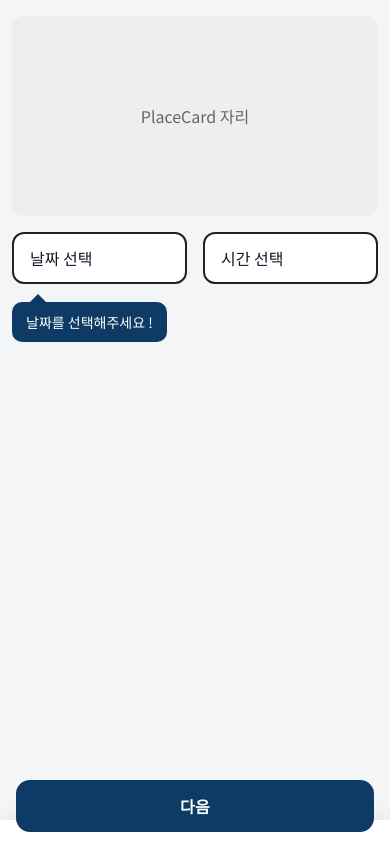
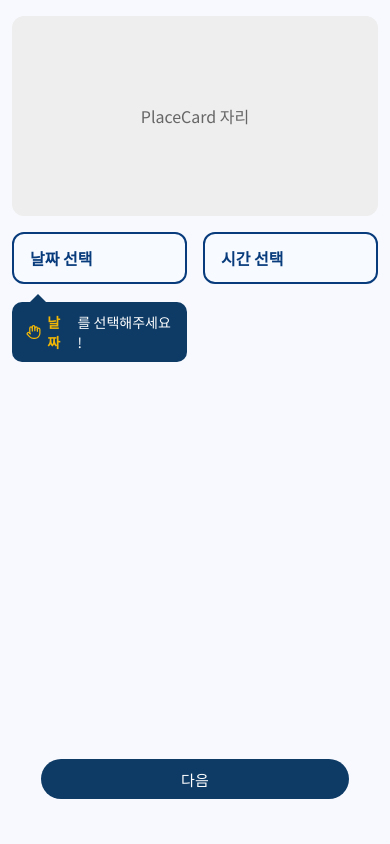
Before and after one commit to inu-appcenter/SpotinU-Web, a React (Vite) app: page /place/review in a window 390 px wide. Built offline with nearby package versions, Linux system fonts and the light colour scheme.

Commit message:
PlaceCard제외 키워드 선택 구현

```diff
--- a/src/components/PlaceReview/BottomBtns/NextBtn.tsx
+++ b/src/components/PlaceReview/BottomBtns/NextBtn.tsx
@@ -22,22 +22,25 @@ const Bar = styled.div`
   left: 0;
   right: 0;
   bottom: 0;
-  padding: 12px 16px calc(12px + env(safe-area-inset-bottom));
 
+  padding: 12px 16px calc(env(safe-area-inset-bottom) + 45px);
   display: flex;
   justify-content: center;
   z-index: 100;
+  background: #f8f9fe;
 `
 
 const Button = styled.button<{ disabled?: boolean }>`
-  width: min(560px, 100%);
-  height: 52px;
+  width: calc(100% - 50px);
+  max-width: 560px;
+
+  height: 40px;
   border: none;
-  border-radius: 14px;
+  border-radius: 50px;
   background: ${({ disabled }) => (disabled ? '#0d3b66' : '#0d3b66')};
   color: #fff;
-  font-weight: 800;
-  font-size: 16px;
+  font-weight: 500;
+  font-size: 15px;
   letter-spacing: 0.3px;
   cursor: ${({ disabled }) => (disabled ? 'default' : 'pointer')};
   transition: transform 0.06s ease;
--- a/src/components/PlaceReview/BottomBtns/PrevNextBtn.tsx
+++ b/src/components/PlaceReview/BottomBtns/PrevNextBtn.tsx
@@ -1,3 +1,4 @@
+import { ChevronLeft } from 'lucide-react'
 import styled from 'styled-components'
 
 type Props = {
@@ -6,10 +7,8 @@ type Props = {
   prevLabel?: string
   nextLabel?: string
   nextDisabled?: boolean
-
-  /** 위치 제어 */
-  fixed?: boolean // 기본 true (기존과 동일 동작)
-  bottom?: string // 예: "0" | "calc(64px + 16px + env(safe-area-inset-bottom))"
+  fixed?: boolean
+  bottom?: string
   className?: string
 }
 
@@ -19,18 +18,18 @@ export default function PrevNextBtn({
   prevLabel = '이전',
   nextLabel = '다음',
   nextDisabled,
-  //
   fixed = true,
   bottom,
   className,
-  //
 }: Props) {
   return (
     <Bar $fixed={fixed} $bottom={bottom} className={className}>
       <Buttons>
         <Ghost type="button" onClick={onPrev}>
-          {prevLabel}
+          <ChevronLeft size={18} strokeWidth={2.5} />
+          <span>{prevLabel}</span>
         </Ghost>
+
         <Primary type="button" disabled={nextDisabled} onClick={onNext}>
           {nextLabel}
         </Primary>
@@ -39,42 +38,51 @@ export default function PrevNextBtn({
   )
 }
 
-/** transient props 로 DOM 전달 방지 */
 const Bar = styled.div<{ $fixed?: boolean; $bottom?: string }>`
   position: ${({ $fixed }) => ($fixed ? 'fixed' : 'static')};
   left: ${({ $fixed }) => ($fixed ? 0 : 'auto')};
   right: ${({ $fixed }) => ($fixed ? 0 : 'auto')};
-  bottom: ${({ $fixed, $bottom }) => ($fixed ? ($bottom ?? '0') : 'auto')};
+  bottom: ${({ $fixed, $bottom }) =>
+    $fixed ? ($bottom ?? 'env(safe-area-inset-bottom)') : 'auto'};
 
-  background: #fff;
-  padding: 12px 16px calc(12px + env(safe-area-inset-bottom));
-  box-shadow: 0 -8px 20px rgba(0, 0, 0, 0.08);
+  background: #f8f9fe;
+  padding: 10px 16px calc(26px + env(safe-area-inset-bottom));
+
   display: flex;
   justify-content: center;
-  z-index: 100; /* BottomNavBar(60)보다 높게 */
+  z-index: 100;
 `
 
 const Buttons = styled.div`
   width: min(560px, 100%);
   display: grid;
-  grid-template-columns: 120px 1fr;
+  grid-template-columns: 1fr auto;
+  align-items: center;
   gap: 10px;
 `
+const Ghost = styled.button`
+  height: 40px;
+  display: inline-flex;
+  align-items: center;
+  gap: 6px;
+  padding: 0;
+  border: 0;
+  background: transparent;
+  color: #111;
+  font-weight: 600;
+  font-size: 18px;
 
-const Ghost = styled.button`
-  height: 52px;
-  border-radius: 14px;
-  border: 1px solid #d7dbe2;
-  background: #fff;
-  font-weight: 800;
+  cursor: pointer;
 `
 
 const Primary = styled.button<{ disabled?: boolean }>`
-  height: 52px;
-  border-radius: 14px;
+  height: 47px;
+  min-width: 92px;
+  padding: 0 18px;
+  border-radius: 13px;
   border: 0;
-  font-weight: 800;
+  font-weight: 500;
   color: #fff;
-  background: ${({ disabled }) => (disabled ? '#cfd3da' : '#0d3b66')};
-  cursor: ${({ disabled }) => (disabled ? 'default' : 'pointer')};
+  background: #073b7b;
+  font-size: 17px;
 `
--- a/src/components/PlaceReview/CommentCard/CommentCard.tsx
+++ b/src/components/PlaceReview/CommentCard/CommentCard.tsx
@@ -1 +1,50 @@
 // VisitCompletePage의 리뷰 내용
+import styled from 'styled-components'
+
+type Props = {
+  text: string
+  imageUrls?: string[]
+}
+
+export default function CommentCard({ text, imageUrls = [] }: Props) {
+  if (!text && imageUrls.length === 0) return null
+
+  return (
+    <Box>
+      {text && <Content>{text}</Content>}
+      {imageUrls.length > 0 && (
+        <ImgGrid>
+          {imageUrls.map((url, i) => (
+            <Img key={i} src={url} alt={`comment-img-${i}`} />
+          ))}
+        </ImgGrid>
+      )}
+    </Box>
+  )
+}
+
+const Box = styled.div`
+  margin: 12px 16px 0;
+  background: #2e5aac;
+  border-radius: 12px;
+  padding: 12px;
+  color: #fff;
+`
+
+const Content = styled.p`
+  font-size: 14px;
+  margin: 0 0 8px;
+`
+
+const ImgGrid = styled.div`
+  display: grid;
+  grid-template-columns: repeat(auto-fill, minmax(120px, 1fr));
+  gap: 8px;
+`
+
+const Img = styled.img`
+  width: 100%;
+  height: 100px;
+  object-fit: cover;
+  border-radius: 8px;
+`
--- a/src/components/PlaceReview/DateTimeSelector.tsx
+++ b/src/components/PlaceReview/DateTimeSelector.tsx
@@ -1,13 +1,23 @@
+import { Hand } from 'lucide-react'
 import { useMemo, useState } from 'react'
 import styled from 'styled-components'
 
 import WheelDateTimePicker from './WheelDateTimePicker'
 
-type Props = {
+type DateTimeSelectorProps = {
   valueDate?: Date | null
   valueTime?: { hour: number; minute: number } | null
   onChangeDate?: (date: Date) => void
   onChangeTime?: (time: { hour: number; minute: number }) => void
+}
+
+function formatKoreanDate(d: Date) {
+  const yy = d.getFullYear().toString().slice(-2)
+  const m = d.getMonth() + 1
+  const day = d.getDate()
+  const weekday = ['일', '월', '화', '수', '목', '금', '토'][d.getDay()]
+
+  return `${yy}년 ${m}월 ${day}일 ${weekday}`
 }
 
 export default function DateTimeSelector({
@@ -15,14 +25,12 @@ export default function DateTimeSelector({
   valueTime: controlledTime,
   onChangeDate,
   onChangeTime,
-}: Props) {
+}: DateTimeSelectorProps) {
   const [date, setDate] = useState<Date | null>(controlledDate ?? null)
   const [time, setTime] = useState<{ hour: number; minute: number } | null>(controlledTime ?? null)
 
   const [openDate, setOpenDate] = useState(false)
   const [openTime, setOpenTime] = useState(false)
-
-  // 외부에서 값이 바뀌어 들어오는 경우도 반영
 
   if (controlledDate && controlledDate !== date) setDate(controlledDate)
   if (controlledTime && controlledTime !== time) setTime(controlledTime)
@@ -34,46 +42,10 @@ export default function DateTimeSelector({
   )
 
   const showGuideForDate = !date
-  const showGuideForTime = !!date && !time // ← 날짜 선택했고, 시간은 아직 없을 때
+  const showGuideForTime = !!date && !time // ← 날짜 선택O, 시간 선택X
 
   return (
     <Wrap>
-      {/* <Row>
-        <Box
-          role="button"
-          aria-label="날짜 선택"
-          $active={!!date}
-          onClick={() => setOpenDate(true)}
-        >
-          <span>{dateText}</span>
-          {date && (
-            <EditText
-              onClick={(e) => {
-                e.stopPropagation()
-                setOpenDate(true)
-              }}
-            >
-              수정
-            </EditText>
-          )}
-        </Box>
-
-        <Spacer />
-
-        <Box
-          role="button"
-          aria-label="시간 선택"
-          $active={!!time}
-          onClick={() => setOpenTime(true)}
-        >
-          <span>{timeText}</span>
-        </Box>
-      </Row> */}
-
-      {/* // 가이드 말풍선  */}
-      {/* {showGuideForDate && <Guide $left>날짜를 선택해주세요 !</Guide>}
-      {showGuideForTime && <Guide> 시간을 선택해주세요 !</Guide>}  */}
-
       <Grid>
         <Cell>
           <Box
@@ -82,7 +54,7 @@ export default function DateTimeSelector({
             $active={!!date}
             onClick={() => setOpenDate(true)}
           >
-            <span>{dateText}</span>
+            <Value $active={!!date}>{dateText}</Value>
             {date && (
               <EditText
                 onClick={(e) => {
@@ -103,12 +75,14 @@ export default function DateTimeSelector({
             $active={!!time}
             onClick={() => setOpenTime(true)}
           >
-            <span>{timeText}</span>
+            <Value $active={!!time} $time>
+              {timeText}
+            </Value>
             {time && (
               <EditText
                 onClick={(e) => {
                   e.stopPropagation()
-                  setOpenDate(true)
+                  setOpenTime(true)
                 }}
               >
                 수정
@@ -117,12 +91,25 @@ export default function DateTimeSelector({
           </Box>
         </Cell>
 
-        {/* 버튼 바로 아래 각 칸에 가이드 배치 */}
-        <Cell>{showGuideForDate && <Guide $left> 날짜를 선택해주세요 !</Guide>}</Cell>
-        <Cell>{showGuideForTime && <Guide> 시간을 선택해주세요 !</Guide>}</Cell>
+        <Cell>
+          {showGuideForDate && (
+            <Guide $left>
+              <Hand size={16} color="#f2b705" />
+              <Highlight>날짜</Highlight>를 선택해주세요 !
+            </Guide>
+          )}
+        </Cell>
+
+        <Cell>
+          {showGuideForTime && (
+            <Guide>
+              <Hand size={16} color="#f2b705" />
+              <Highlight>시간</Highlight>을 선택해주세요 !
+            </Guide>
+          )}
+        </Cell>
       </Grid>
 
-      {/* 날짜 휠 모달 */}
       <WheelDateTimePicker
         open={openDate}
         mode="date"
@@ -135,7 +122,6 @@ export default function DateTimeSelector({
         }}
       />
 
-      {/* 시간 휠 모달 */}
       <WheelDateTimePicker
         open={openTime}
         mode="time"
@@ -157,40 +143,40 @@ export default function DateTimeSelector({
   )
 }
 
-/* ===== utils / styles ===== */
-
 function to2(n: number) {
   return n.toString().padStart(2, '0')
-}
-function formatKoreanDate(d: Date) {
-  const m = d.getMonth() + 1
-  const day = d.getDate()
-  const weekday = ['일', '월', '화', '수', '목', '금', '토'][d.getDay()]
-  return `${m}월${day}일 ${weekday}`
 }
 
 const Wrap = styled.div`
   width: 100%;
 `
 
-// const Row = styled.div`
-//   display: flex;
-//   gap: 16px;
-//   align-items: center;
-// `
-
 const Box = styled.div<{ $active?: boolean }>`
   flex: 1;
   min-height: 52px;
   border-radius: 12px;
-  border: 2px solid ${({ $active }) => ($active ? '#111' : '#222')};
-  background: ${({ $active }) => ($active ? '#efefef' : '#fff')};
-  font-size: 16px;
+
+  border: ${({ $active }) => ($active ? '0' : '2px solid #073B7B')};
+  background: ${({ $active }) => ($active ? '#EEEEEE' : '#F7FAFF')};
+
   padding: 12px 16px;
   display: flex;
   justify-content: space-between;
   align-items: center;
   cursor: pointer;
+  transition:
+    background 0.15s ease,
+    border-color 0.15s ease,
+    color 0.15s ease,
+    box-shadow 0.15s ease;
+`
+const Value = styled.span<{ $active?: boolean; $time?: boolean }>`
+  color: ${({ $active }) => ($active ? '#222' : '#073B7B')};
+  font-weight: ${({ $active }) => ($active ? 700 : 800)};
+  padding-left: ${({ $active, $time }) => {
+    if (!$active) return '0'
+    return $time ? '4px' : '1px'
+  }};
 `
 
 const EditText = styled.span`
@@ -199,36 +185,10 @@ const EditText = styled.span`
   font-size: 14px;
 `
 
-// const Spacer = styled.div`
-//   width: 16px;
-// `
-
-// const Guide = styled.div<{ $left?: boolean }>`
-//   margin-top: 10px;
-//   display: inline-block;
-//   background: #0d3b66;
-//   color: #fff;
-//   padding: 10px 14px;
-//   border-radius: 10px;
-//   position: relative;
-//   font-size: 14px;
-
-//   ${({ $left }) => ($left ? 'margin-right:auto;' : 'margin-left:auto;')}
-
-//   &::before {
-//     content: '';
-//     position: absolute;
-//     top: -8px;
-//     ${({ $left }) => ($left ? 'left:18px;' : 'right:18px;')}
-//     border-width: 0 8px 8px 8px;
-//     border-style: solid;
-//     border-color: transparent transparent #0d3b66 transparent;
-//   }
-// `
 const Grid = styled.div`
   display: grid;
   grid-template-columns: 1fr 1fr;
-  gap: 12px 16px; /* 행 간격 / 열 간격 */
+  gap: 12px 16px;
   align-items: start;
 `
 
@@ -236,7 +196,9 @@ const Cell = styled.div``
 
 const Guide = styled.div<{ $left?: boolean }>`
   margin-top: 6px;
-  display: inline-block;
+  display: inline-flex;
+  align-items: center;
+  gap: 6px;
   background: #0d3b66;
   color: #fff;
   padding: 10px 14px;
@@ -254,3 +216,8 @@ const Guide = styled.div<{ $left?: boolean }>`
     border-color: transparent transparent #0d3b66 transparent;
   }
 `
+
+const Highlight = styled.span`
+  color: #f2b705;
+  font-weight: 600;
+`
--- a/src/components/PlaceReview/ReviewKeywordSelector.tsx
+++ b/src/components/PlaceReview/ReviewKeywordSelector.tsx
@@ -1,7 +1,8 @@
-import type { ReactNode } from 'react'
+import type { LucideIcon } from 'lucide-react'
+import { Armchair, Smile } from 'lucide-react'
 import styled from 'styled-components'
 
-export type Keyword = { id: string; label: string; icon?: ReactNode }
+export type Keyword = { id: string; label: string; Icon?: LucideIcon }
 export type Group = { title: string; items: Keyword[] }
 
 type Props = {
@@ -12,14 +13,14 @@ type Props = {
   minPick?: number
   maxPick?: number
   groups?: Group[]
-  valueKey?: 'id' | 'label' // ← 라벨 저장할 때 'label'
+  valueKey?: 'id' | 'label'
 }
 
 const DEFAULT_GROUPS: Group[] = [
   {
     title: '분위기',
     items: [
-      { id: 'cozy', label: '아늑해요' },
+      { id: 'cozy', label: '아늑해요', Icon: Smile },
       { id: 'view', label: '뷰가 좋아요' },
       { id: 'interior', label: '인테리어가 멋져요' },
       { id: 'alone', label: '혼밥하기 좋아요' },
@@ -28,7 +29,7 @@ const DEFAULT_GROUPS: Group[] = [
   {
     title: '기타',
     items: [
-      { id: 'seat', label: '좌석이 편해요' },
+      { id: 'seat', label: '좌석이 편해요', Icon: Armchair },
       { id: 'clean', label: '공간이 청결해요' },
       { id: 'group', label: '단체모임하기 좋아요' },
       { id: 'nokey', label: '선택할 키워드가 없어요' }, // 전용 버튼으로 처리
@@ -79,31 +80,49 @@ export default function ReviewKeywordSelector({
             <ColTitle>{g.title}</ColTitle>
             <Chips>
               {g.items.map((it) => {
-                // 선택할 키워드가 없어요
-                if (it.id === 'nokey') {
+                const isNoKey = it.id === 'nokey'
+                const val = valueKey === 'id' ? it.id : it.label
+                const isActive = selected.has(val)
+                const dimmed = !isNoKey && noKeyword
+
+                const Icon = it.Icon
+
+                const content = (
+                  <ChipInner>
+                    {Icon && (
+                      <IconWrap $active={isActive} $dimmed={dimmed}>
+                        <Icon size={16} strokeWidth={2.5} />
+                      </IconWrap>
+                    )}
+                    <Label>{it.label}</Label>
+                  </ChipInner>
+                )
+
+                if (isNoKey) {
                   return (
                     <Chip
                       key={it.id}
-                      as="button"
-                      $active={noKeyword} // 파란색 토글 표시
-                      onClick={handleNoKeyword} //  다시 누르면 해제
+                      type="button"
+                      $variant="nokey"
+                      $active={noKeyword}
+                      onClick={handleNoKeyword}
                     >
-                      {it.label}
+                      {content}
                     </Chip>
                   )
                 }
-                const val = valueKey === 'id' ? it.id : it.label
-                const isActive = selected.has(val)
 
                 return (
                   <Chip
                     key={it.id}
-                    as="button"
+                    type="button"
+                    $variant="normal"
                     $active={isActive}
-                    $disabled={noKeyword}
+                    $dimmed={dimmed}
+                    disabled={noKeyword}
                     onClick={() => toggleByValue(val)}
                   >
-                    {it.label}
+                    {content}
                   </Chip>
                 )
               })}
@@ -116,10 +135,7 @@ export default function ReviewKeywordSelector({
 }
 
 const Wrap = styled.section`
-  background: #fff;
   border-radius: 12px;
-  padding: 12px;
-  box-shadow: 0 2px 10px rgba(0, 0, 0, 0.04);
 `
 
 const Head = styled.div``
@@ -127,46 +143,142 @@ const Head = styled.div``
 const Title = styled.div`
   font-weight: 800;
   margin-bottom: 6px;
+  font-size: 15px;
 `
 const Required = styled.span`
-  color: #0d3b66;
+  color: #000000ff;
   margin-left: 6px;
+  font-size: 13px;
 `
 const Desc = styled.div`
-  color: #8b93a1;
-  font-weight: 600;
+  color: #000000ff;
+  font-weight: 400;
+  font-size: 12px;
 `
 
+// const Grid = styled.div`
+//   display: grid;
+//   grid-template-columns: 1fr 1fr;
+//   gap: 18px 80px;
+//   margin-top: 12px;
+
+//   @media (max-width: 420px) {
+//     grid-template-columns: 1fr;
+//   }
+// `
 const Grid = styled.div`
   display: grid;
   grid-template-columns: 1fr 1fr;
-  gap: 8px 16px;
+
+  row-gap: clamp(2px, 2.5vw, 50px);
+
+  column-gap: clamp(80px, 8vw, 55px);
+
+  padding-inline: clamp(2px, 4vw, 0px);
+
   margin-top: 12px;
 
-  @media (max-width: 420px) {
-    grid-template-columns: 1fr; /* 모바일 좁을 때 한 컬럼 */
+  @media (max-width: 360px) {
+    grid-template-columns: 1fr;
+    column-gap: 0;
   }
 `
 
 const Col = styled.div``
 const ColTitle = styled.div`
-  font-weight: 800;
-  margin-bottom: 8px;
+  font-weight: 600;
+  margin-bottom: 13px;
+  margin-top: 13px;
+  font-size: 12px;
 `
 
 const Chips = styled.div`
   display: flex;
   flex-wrap: wrap;
-  gap: 8px;
+  gap: 18px;
 `
 
-const Chip = styled.div<{ $active?: boolean; $disabled?: boolean }>`
-  padding: 10px 12px;
+const Chip = styled.button<{
+  $active?: boolean
+  $dimmed?: boolean
+  $variant?: 'normal' | 'nokey'
+}>`
+  width: 140px;
+  height: 24px;
+
+  display: flex;
+
+  padding: 0px 12px;
+  border-radius: 6px;
+  font-size: 30px;
+  font-weight: 500;
+  transition:
+    background 0.15s ease,
+    color 0.15s ease,
+    border-color 0.15s ease;
+  cursor: pointer;
+
+  border: 1.7px solid #d9d9d9;
+  background: #eeeeee;
+  color: #000000ff;
+
+  ${({ $active }) =>
+    $active &&
+    `
+      border: 2px solid #073B7B;
+      background: #eeeeee;
+      color: #073B7B;
+    `}
+
+  ${({ $dimmed }) =>
+    $dimmed &&
+    `
+      border-color: #D9D9D9;
+      background: #5D5858;
+      color: #000000ff;
+      cursor: default;
+    `}
+
+  ${({ $variant, $active }) =>
+    $variant === 'nokey' &&
+    !$active &&
+    `
+      border-color: #D9D9D9;
+      background: #EEEEEE;
+      color: #000000ff;
+    `}
+
+  &:disabled {
+    pointer-events: none;
+  }
+`
+
+const ChipInner = styled.span`
+  display: inline-flex;
+  align-items: center;
+  gap: 8px;
+  width: 100%;
+  justify-content: center;
+`
+
+const IconWrap = styled.span<{ $active?: boolean; $dimmed?: boolean }>`
+  display: inline-flex;
+  align-items: center;
+  justify-content: center;
+  width: 22px;
+  height: 22px;
   border-radius: 999px;
-  border: 1px solid ${({ $active }) => ($active ? '#2053ff' : '#d7dbe2')};
-  background: ${({ $active }) => ($active ? '#e9f0ff' : '#efefef')};
-  color: ${({ $active }) => ($active ? '#2053ff' : '#333')};
-  font-weight: 700;
-  opacity: ${({ $disabled }) => ($disabled ? 0.5 : 1)};
-  cursor: ${({ $disabled }) => ($disabled ? 'not-allowed' : 'pointer')};
+
+  color: inherit;
+
+  ${({ $dimmed }) =>
+    $dimmed &&
+    `
+    border-color: #a9a9a9;
+    background: #5D5858;
+  `}
 `
+
+const Label = styled.span`
+  font-size: 11px;
+`
--- a/src/pages/PlaceReviewPage.tsx
+++ b/src/pages/PlaceReviewPage.tsx
@@ -16,11 +16,11 @@ type Step = 'date' | 'keyword' | 'media'
 
 const Page = styled.main`
   min-height: 100dvh;
-  background: #f3f5f7;
+  background: #f8f9fe;
   display: flex;
   align-items: flex-start;
   justify-content: center;
-  padding: 16px 12px 120px; /* 하단 버튼 영역 여유 */
+  padding: 16px 12px 120px;
 `
 
 const Container = styled.div`
@@ -88,64 +88,83 @@ export default function PlaceReviewPage() {
 
   const canGoNextFromKeyword = Boolean(finalDateTime) && (noKeyword || selectedKeywords.size >= 1)
 
-  //  미디어/리뷰
+  const selectedPlace = { name: '공간이름', buildingText: '00호관 00층 00호' }
+  const visitCount = 1 // 서버에 맞게 다시 변경해야됨
+
+  const placeName = selectedPlace?.name ?? '00호관 00층 00호'
+  const buildingText = selectedPlace?.buildingText ?? '00호관 00층 00호'
+
   const [photos, setPhotos] = useState<File[]>([])
   const [comment, setComment] = useState('')
 
   //  모달 on/off
   const [showEmptyModal, setShowEmptyModal] = useState(false)
 
-  // 등록 버튼을 눌렀을 때(미디어 스텝에서 PrevNextBtn.onNext로 연결)
+  // 등록 버튼을 눌렀을 때(미디어 스텝에서 PrevNextBtn.onNext로 연결함)
   const handleRegister = () => {
     if (!finalDateTime) return
     const noMedia = photos.length === 0
     const noComment = comment.trim() === ''
     if (noMedia && noComment) {
-      // “등록을 막지 않음”: 먼저 물어보는 모달만 띄움
-      setShowEmptyModal(true)
+      setShowEmptyModal(true) // 등록 모달 띄움
       return
     }
-    // 파일/코멘트 중 하나라도 있으면 일반 등록
-    submitWithReview()
+
+    submitWithReview() //내용이 있는경우
   }
 
-  // --- 기존 submit은 그대로 두고, 상황별 함수만 분리 ---
   const submitWithReview = () => {
     if (!finalDateTime) return
-    const payload = {
+
+    const uploadedUrls = photos.map((f) => URL.createObjectURL(f)) // 미리보기 (사진)
+
+    //  API 확인해야됨
+    console.log('리뷰 포함 등록', {
       visitAt: finalDateTime.toISOString(),
       keywords: Array.from(selectedKeywords),
       noKeyword,
       comment,
-      // photos: File[] -> 실제 업로드는 FormData 권장
-    }
-    console.log('리뷰 포함 등록', payload)
-    // TODO: API 호출 or 완료 화면 이동
+      medias: photos,
+    })
+
+    //  내용 있는 완료 화면으로
+    navigate('/visit/complete', {
+      state: {
+        placeName,
+        buildingText,
+        visitAt: finalDateTime.toISOString(),
+        visitCount,
+        isFavorite: false,
+        keywords: Array.from(selectedKeywords),
+        noKeyword,
+        mediaUrls: uploadedUrls, // 서버 다시 봐야됨
+        comment,
+      },
+      replace: true,
+    })
   }
 
   const submitVisitOnly = () => {
     if (!finalDateTime) return
 
-    // 방문 시각 ISO 문자열
-    const visitAtISO = finalDateTime.toISOString()
-
-    const payload = {
-      visitAt: visitAtISO,
+    console.log('방문만 기록', {
+      visitAt: finalDateTime.toISOString(),
       keywords: Array.from(selectedKeywords),
       noKeyword,
-      comment: '', // 방문만 기록
-    }
-    console.log('방문만 기록', payload)
+      comment: '',
+    })
 
-    //  여기서 바로 이동 (함수 밖이 아니라 함수 안)
+    //  방문만 완료로
     navigate('/visit/complete', {
       state: {
-        placeName: '공간이름', // 실제 값으로 교체
-        buildingText: '00호관 00층 00호', // 실제 값으로 교체
-        visitAt: visitAtISO, // ← payload.visitAt 대신 바로 사용
-        visitCount: 1,
+        placeName,
+        buildingText,
+        visitAt: finalDateTime.toISOString(),
+        visitCount,
         isFavorite: false,
-        medias: [],
+        keywords: [], // 방문만이므로 비움
+        noKeyword,
+        mediaUrls: [], // 방문만이므로 비움
         comment: '',
       },
       replace: true,
@@ -154,7 +173,7 @@ export default function PlaceReviewPage() {
 
   // 모달에서 호출
   const handleVisitOnly = (e?: React.MouseEvent) => {
-    e?.preventDefault() // 혹시 모를 submit 방지
+    e?.preventDefault() //  submit 방지용임
     setShowEmptyModal(false)
     submitVisitOnly()
   }
@@ -167,7 +186,6 @@ export default function PlaceReviewPage() {
       <Container>
         <CardPlaceholder>PlaceCard 자리</CardPlaceholder>
 
-        {/*  STEP: DATE (키워드 안 보임) */}
         {step === 'date' && (
           <>
             <DateTimeSelector
```
Also changed, not shown: src/components/PlaceReview/CommentCard/KeywordChips.tsx (+37 -1 lines), src/pages/VisitCompletePage.tsx (+16 -22 lines).
